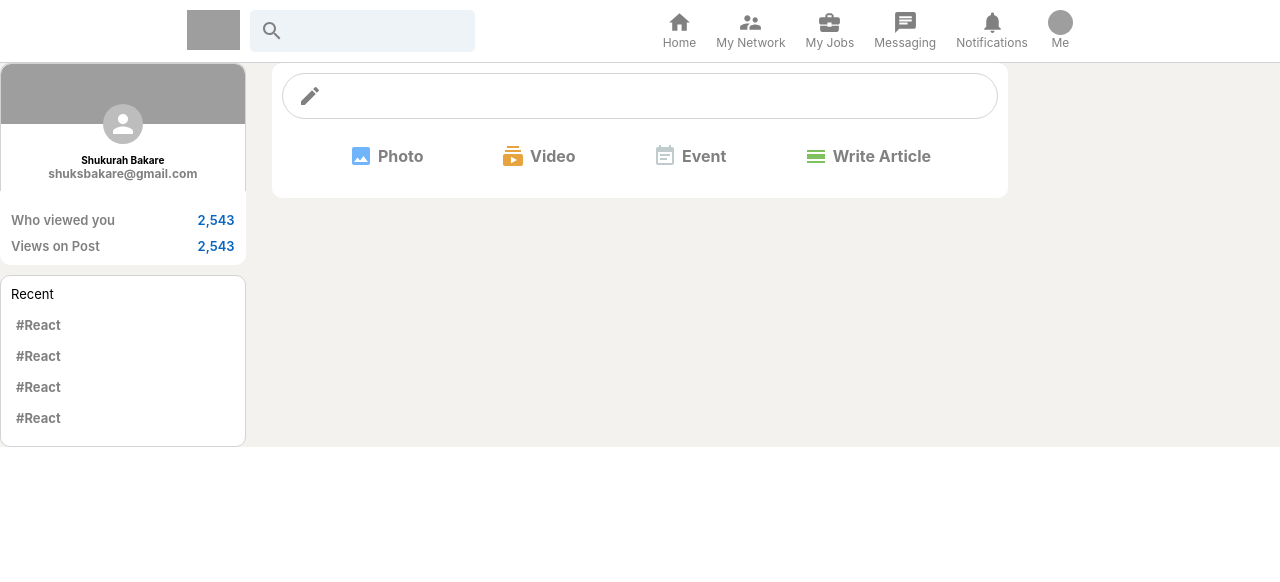
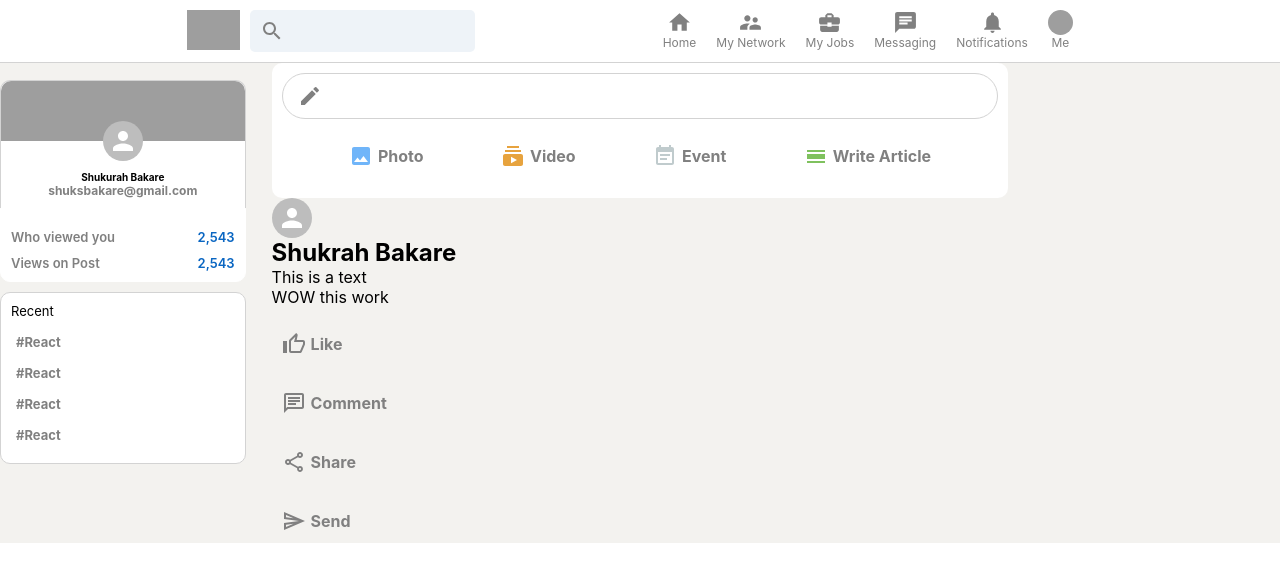
Before and after one commit to Oluwapelumi-ar/linkedIn-Clone, a React (Create React App) app: page / in a window 1280 px wide. Shown: the top 582 px of the page. Built offline with nearby package versions, Linux system fonts and the light colour scheme; grey boxes are pictures that could not be loaded.

Commit message:
created a component for the post section and styled it

```diff
--- a/src/components/Feed.js
+++ b/src/components/Feed.js
@@ -1,9 +1,18 @@
 import { CalendarViewDay, Create, EventNote, Image, Subscriptions } from '@mui/icons-material';
-import React from 'react';
+import React, { useState } from 'react';
 import './Feed.css';
 import InputOption from './InputOption';
+import Post from './Post';
 
 function Feed() {
+
+  const [posts,setPosts] = useState([]);
+
+  const sendPost = (event) => {
+    event.preventDefault();
+    console.log(event.target.value)
+  }
+
   return (
     <div className='feed'>
       <div className="feed__inputContainer">
@@ -11,7 +20,7 @@
           <Create />
           <form >
             <input type='text' />
-            <button type='submit'>Send</button>
+            <button type='submit' onClick={sendPost}>Send</button>
           </form>
         </div>
         <div className="feed__inputOptions">
@@ -21,9 +30,11 @@
           <InputOption Icon={CalendarViewDay} title='Write Article' color='#7FC15E'/>
         </div>
       </div>
-
+      {posts.map((post) => {
+        <Post />
+      })}
       <div className="post">
-
+        <Post  name='Shukrah  Bakare' description='This is a text' message='WOW this work' photoUrl=''/>
       </div>
     </div>
   )
--- /dev/null
+++ b/src/components/Post.css
@@ -0,0 +1,33 @@
+.post {
+  background-color: white;
+  padding:15px;
+  margin-bottom: 10px;
+  border-radius: 10px;
+}
+
+.post__header {
+  display: flex;
+  margin-bottom: 10px;
+}
+
+.post__info {
+  margin-left: 10px;
+}
+
+.post__info > p{
+  font-size: 12px;
+  color:gray;
+}
+
+.post__info > h2 {
+  font-size: 15px;
+}
+
+.post__body {
+  overflow-wrap: anywhere;
+}
+
+.post__buttons {
+  display:flex;
+  justify-content: space-evenly;
+}
--- /dev/null
+++ b/src/components/Post.js
@@ -0,0 +1,32 @@
+import { ChatOutlined, SendOutlined, ShareOutlined, ThumbUpOffAltOutlined } from '@mui/icons-material';
+import { Avatar } from '@mui/material';
+import React from 'react';
+import InputOption from './InputOption';
+import './Post'
+
+function Post({ name,description,message,photoUrl}) {
+  return (
+    <div className='post'>
+      <div className="post__header">
+        <Avatar />
+        <div className="post__info">
+          <h2>{name}</h2>
+          <p>{description}</p>
+        </div>
+      </div>
+
+      <div className="post__body">
+        <p>{message}</p>
+      </div>
+
+      <div className="post__buttons">
+        <InputOption Icon={ThumbUpOffAltOutlined} title='Like' color='gray' />
+        <InputOption Icon={ChatOutlined} title='Comment' color='gray' />
+        <InputOption Icon={ShareOutlined} title='Share' color='gray' />
+        <InputOption Icon={SendOutlined} title='Send' color='gray' />
+      </div>
+    </div>
+  )
+}
+
+export default Post ;
```
